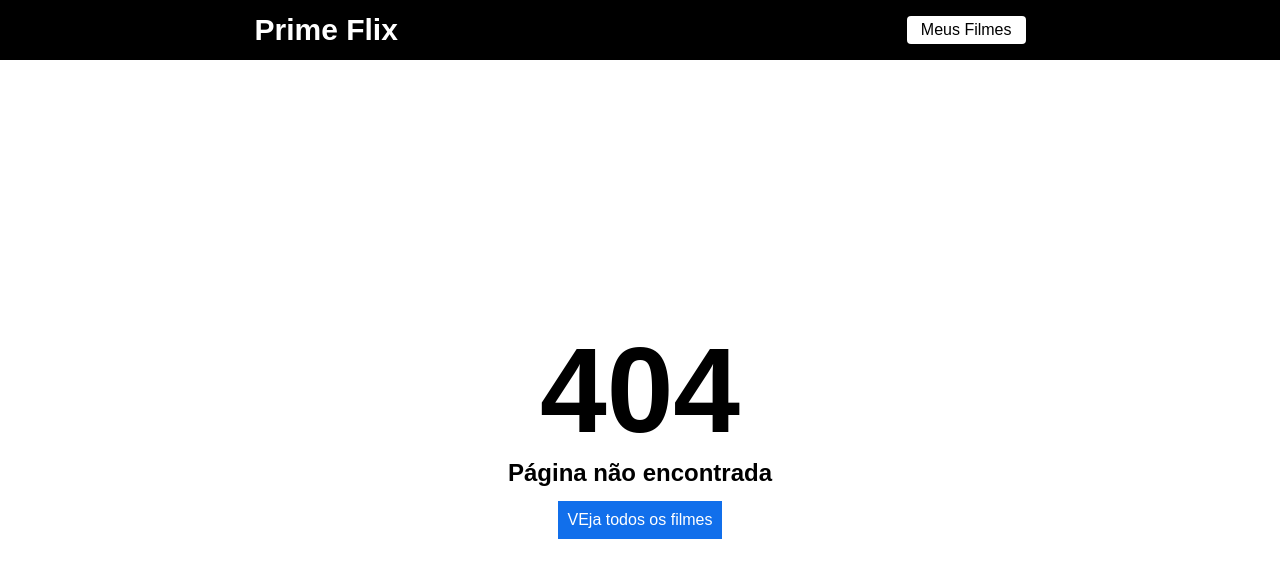
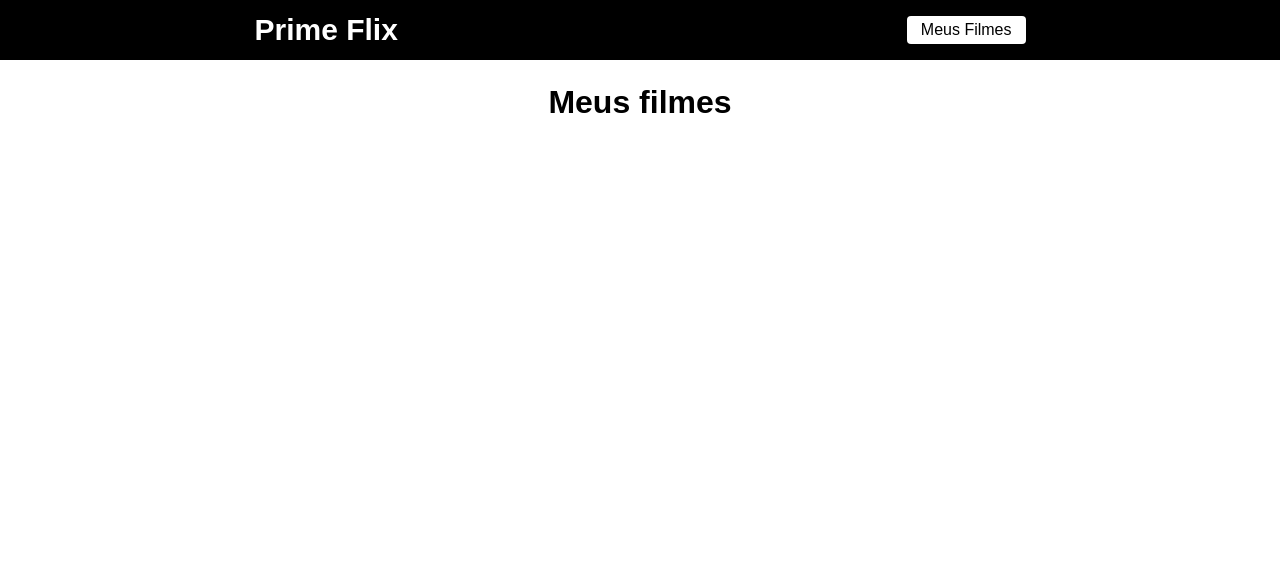
Before and after one commit to welligtonrios/app-movie-gallery, a React (Create React App) app: page /favoritos in a window 1280 px wide. Before the commit this address had no page. Shown: the top 578 px of the page. Built offline with nearby package versions, Linux system fonts and the light colour scheme.

Commit message:
feat: add favorite movies page

```diff
--- a/src/pages/Filme/index.js
+++ b/src/pages/Filme/index.js
@@ -1,6 +1,6 @@
 import { useEffect, useState} from "react";
 import './filmes.css'
-import {useParams, useNavigate, json} from "react-router-dom";
+import {useParams, useNavigate} from "react-router-dom";
 
 import movies_db_service from '../../services/moviesDbService';
 import {PRIVATE_KEY_MOVIES_DB} from '../../services/Constants/constants';
--- /dev/null
+++ b/src/pages/favoritos/favoritos.css
@@ -0,0 +1,39 @@
+
+.meus-filmes{
+    margin-top: 24px;
+    display: flex;
+    flex-direction: column;
+    align-items: center;
+  }
+
+  .meus-filmes h1{
+    margin-bottom: 14px;
+  }
+
+  .meus-filmes span{
+    font-size: 18px;
+  }
+
+  .meus-filmes ul{
+    width: 720px;
+  }
+
+  .meus-filmes ul li{
+    list-style: none;
+    display: flex;
+    justify-content: space-between;
+    align-items: center;
+    margin-bottom: 14px;
+  }
+
+  .meus-filmes div{
+    display: flex;
+    justify-content: center;
+    align-items: center;
+  }
+
+  .meus-filmes div a {
+    text-decoration: none;
+    color: #116feb;
+    margin-right: 14px;
+  }
--- /dev/null
+++ b/src/pages/favoritos/index.js
@@ -0,0 +1,39 @@
+import { useEffect, useState } from "react";
+import './favoritos.css'
+import { Link } from "react-router-dom";
+
+const Favoritos = () => {
+
+    const [filmes, setFilmes] = useState([]);
+
+    useEffect(()=>{
+
+        const myList = localStorage.getItem("@primeFlix");
+        setFilmes(JSON.parse(myList) || []);
+
+    },[]);
+
+    return (
+        <div className="meus-filmes">
+            <h1>Meus filmes</h1>
+            <ul>
+                {
+                    filmes.map((filme)=>{
+                        return(
+                            <li key={filme.id}>
+                                <span>{filme.title}</span>
+                                <div>
+                                    <Link to={`/filme/${filme.id}`}>Ver detalhes</Link>
+                                    <button>Excluir</button>
+                                </div>
+                            </li>
+                        );
+                    })
+                }
+            </ul>
+
+        </div>
+    );
+}
+
+export default Favoritos;
--- a/src/routes.js
+++ b/src/routes.js
@@ -2,6 +2,7 @@
 
 import Home from './pages/Home';
 import Filme from './pages/Filme';
+import Favoritos from './pages/favoritos';
 
 import Header from './components/Header';
 
@@ -14,6 +15,7 @@
             <Routes>
                 <Route path='/' element={<Home/>}/>
                 <Route path='filme/:id' element={<Filme/>}/>
+                <Route path='favoritos' element={<Favoritos/>}/>
 
                 <Route path='*' element={<Error/>}/>
             </Routes>
```
